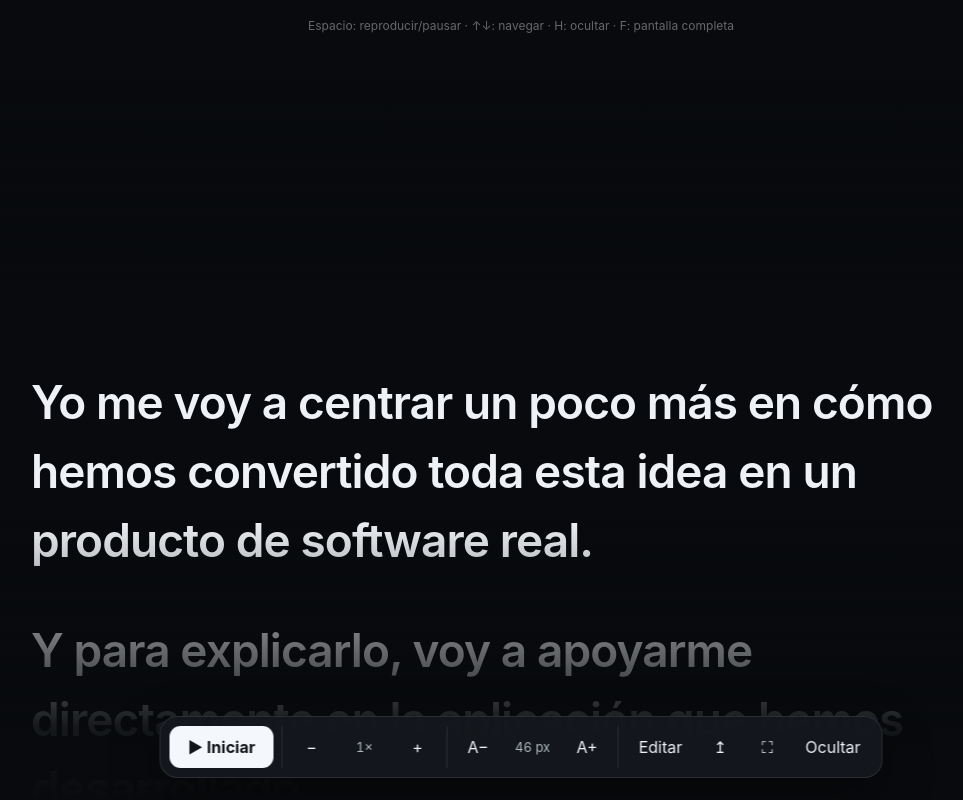
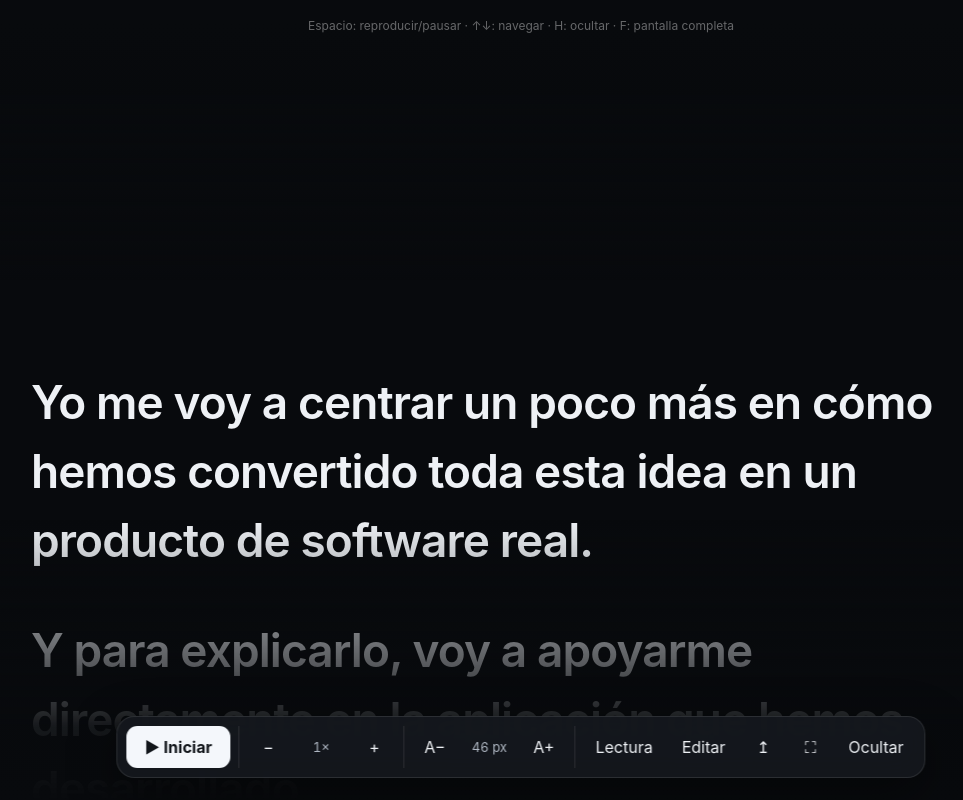
Before and after one commit to jlfernandezfernandez/teleprompter, a Svelte app: page / in a window 1280 px wide. Shown: the whole page, without its empty margins (119-1082 px from the left). Built offline with nearby package versions, Linux system fonts and the light colour scheme.

Commit message:
Add focused reading controls

```diff
--- a/src/App.svelte
+++ b/src/App.svelte
@@ -2,14 +2,23 @@
   import { onMount } from 'svelte';
   import { DEFAULT_SCRIPT } from './lib/defaultScript';
 
-  const KEYS = { text: 'teleprompter-text', speed: 'teleprompter-speed', font: 'teleprompter-font' };
+  const KEYS = {
+    text: 'teleprompter-text',
+    speed: 'teleprompter-speed',
+    font: 'teleprompter-font',
+    width: 'teleprompter-width',
+    lineHeight: 'teleprompter-line-height'
+  };
   let reader: HTMLDivElement;
   let text = DEFAULT_SCRIPT;
   let draft = DEFAULT_SCRIPT;
   let speed = 1;
   let fontSize = 46;
+  let readerWidth = 980;
+  let lineHeight = 1.5;
   let playing = false;
   let controlsHidden = false;
+  let readingSettingsOpen = false;
   let editing = false;
 
   const paragraphs = () => text.split(/\n\s*\n/).filter(Boolean);
@@ -23,6 +32,8 @@
     draft = text;
     speed = Number(localStorage.getItem(KEYS.speed)) || 1;
     fontSize = Number(localStorage.getItem(KEYS.font)) || 46;
+    readerWidth = Number(localStorage.getItem(KEYS.width)) || 980;
+    lineHeight = Number(localStorage.getItem(KEYS.lineHeight)) || 1.5;
 
     let frame = 0;
     let previous = 0;
@@ -61,6 +72,18 @@
     fontSize = Math.min(76, Math.max(28, fontSize + delta));
     localStorage.setItem(KEYS.font, String(fontSize));
   }
+  function changeReaderWidth(value: number) {
+    readerWidth = value;
+    localStorage.setItem(KEYS.width, String(value));
+  }
+  function changeLineHeight(value: number) {
+    lineHeight = value;
+    localStorage.setItem(KEYS.lineHeight, String(value));
+  }
+  function resetReadingSettings() {
+    changeReaderWidth(980);
+    changeLineHeight(1.5);
+  }
   function move(amount: number) {
     playing = false;
     reader.scrollBy({ top: amount, behavior: 'smooth' });
@@ -88,7 +111,7 @@
 
 <main class:controls-hidden={controlsHidden}>
   <div class="reader" bind:this={reader} role="region" aria-label="Texto del teleprompter" onwheel={() => playing = false} ontouchstart={() => playing = false}>
-    <article class="script" style:font-size={`${fontSize}px`}>
+    <article class="script" style:font-size={`${fontSize}px`} style:max-width={`${readerWidth}px`} style:line-height={lineHeight}>
       {#each paragraphs() as paragraph}
         <p class:cue={isCue(paragraph)}>
           {#each formatParts(paragraph) as part}
@@ -102,11 +125,26 @@
   <div class="shade bottom" aria-hidden="true"></div>
   <div class="hint">Espacio: reproducir/pausar · ↑↓: navegar · H: ocultar · F: pantalla completa</div>
 
+  {#if readingSettingsOpen}
+    <section class="reading-settings" aria-label="Ajustes de lectura">
+      <header><strong>Lectura</strong><button class="close-settings" aria-label="Cerrar ajustes" onclick={() => readingSettingsOpen = false}>✕</button></header>
+      <label>
+        <span><span>Ancho del texto</span><output>{readerWidth} px</output></span>
+        <input type="range" min="480" max="1280" step="20" value={readerWidth} oninput={(event) => changeReaderWidth(Number(event.currentTarget.value))} />
+      </label>
+      <label>
+        <span><span>Espaciado de líneas</span><output>{lineHeight.toFixed(2)}×</output></span>
+        <input type="range" min="1.25" max="1.9" step="0.05" value={lineHeight} oninput={(event) => changeLineHeight(Number(event.currentTarget.value))} />
+      </label>
+      <button class="reset-settings" onclick={resetReadingSettings}>Restablecer</button>
+    </section>
+  {/if}
+
   <nav class="toolbar" aria-label="Controles del teleprompter">
     <div class="group"><button class="btn primary" class:active={playing} onclick={() => playing = !playing}>{playing ? 'Ⅱ  Pausa' : '▶  Iniciar'}</button></div>
     <div class="group"><button class="btn" aria-label="Más lento" onclick={() => changeSpeed(-.25)}>−</button><span class="value">{speed}×</span><button class="btn" aria-label="Más rápido" onclick={() => changeSpeed(.25)}>+</button></div>
     <div class="group"><button class="btn" aria-label="Texto más pequeño" onclick={() => changeFont(-2)}>A−</button><span class="value">{fontSize} px</span><button class="btn" aria-label="Texto más grande" onclick={() => changeFont(2)}>A+</button></div>
-    <div class="group"><button class="btn" onclick={openEditor}>Editar</button><button class="btn" aria-label="Volver al inicio" onclick={reset}>↥</button><button class="btn" aria-label="Pantalla completa" onclick={toggleFullscreen}>⛶</button><button class="btn" onclick={() => controlsHidden = true}>Ocultar</button></div>
+    <div class="group"><button class="btn" class:active={readingSettingsOpen} aria-expanded={readingSettingsOpen} onclick={() => readingSettingsOpen = !readingSettingsOpen}>Lectura</button><button class="btn" onclick={openEditor}>Editar</button><button class="btn" aria-label="Volver al inicio" onclick={reset}>↥</button><button class="btn" aria-label="Pantalla completa" onclick={toggleFullscreen}>⛶</button><button class="btn" onclick={() => { controlsHidden = true; readingSettingsOpen = false; }}>Ocultar</button></div>
   </nav>
   <button class="show-controls" aria-label="Mostrar controles" onclick={() => controlsHidden = false}>•••</button>
 
--- a/src/styles.css
+++ b/src/styles.css
@@ -5,7 +5,7 @@ body { background: #080a0d; color: #eef1f5; }
 button, textarea { font: inherit; color: inherit; }
 .reader { position: fixed; inset: 0; overflow-y: auto; scroll-behavior: smooth; scrollbar-width: none; overscroll-behavior: contain; }
 .reader::-webkit-scrollbar { display: none; }
-.script { width: min(980px, calc(100vw - 40px)); margin: 0 auto; padding: 46vh 0 52vh; font-weight: 560; line-height: 1.5; letter-spacing: -.02em; }
+.script { width: calc(100vw - 40px); margin: 0 auto; padding: 46vh 0 52vh; font-weight: 560; letter-spacing: -.02em; }
 .script p { margin: 0 0 .9em; white-space: pre-line; }
 .script .cue { color: #8ec5ff; font-size: .68em; font-weight: 750; letter-spacing: .03em; text-transform: uppercase; }
 .script strong { color: #fff; font-weight: 780; }
@@ -18,6 +18,7 @@ button, textarea { font: inherit; color: inherit; }
 .group:last-child { padding: 0; border: 0; }
 .btn { height: 42px; min-width: 42px; border: 0; border-radius: 11px; background: transparent; cursor: pointer; padding: 0 12px; }
 .btn:hover { background: rgba(255,255,255,.09); }
+.btn.active { color: #8ec5ff; background: rgba(142,197,255,.1); }
 .btn.primary { min-width: 104px; background: #f4f7fb; color: #11151a; font-weight: 720; }
 .btn.primary.active { background: #cfe6ff; }
 .value { min-width: 54px; text-align: center; color: #aeb6c2; font-size: 13px; font-variant-numeric: tabular-nums; }
@@ -25,6 +26,18 @@ button, textarea { font: inherit; color: inherit; }
 .controls-hidden .show-controls { opacity: .72; pointer-events: auto; }
 .hint { position: fixed; z-index: 5; top: 18px; left: 50%; transform: translateX(-50%); color: rgba(255,255,255,.38); font-size: 12px; white-space: nowrap; }
 .controls-hidden .hint { opacity: 0; }
+.reading-settings { position: fixed; z-index: 12; left: 50%; bottom: 86px; width: min(360px, calc(100vw - 24px)); transform: translateX(-50%); padding: 16px; border: 1px solid rgba(255,255,255,.11); border-radius: 16px; background: rgba(21,24,30,.97); box-shadow: 0 18px 54px rgba(0,0,0,.5); backdrop-filter: blur(18px); }
+.reading-settings header, .reading-settings label > span { display: flex; align-items: center; justify-content: space-between; }
+.reading-settings header { margin-bottom: 18px; }
+.reading-settings header strong { font-size: 15px; }
+.reading-settings label { display: block; margin-top: 16px; color: #d7dce3; font-size: 13px; }
+.reading-settings output { color: #8ec5ff; font-variant-numeric: tabular-nums; }
+.reading-settings input[type="range"] { width: 100%; margin: 10px 0 0; accent-color: #8ec5ff; cursor: pointer; }
+.close-settings, .reset-settings { border: 0; background: transparent; color: #9da6b3; cursor: pointer; }
+.close-settings { width: 30px; height: 30px; border-radius: 8px; }
+.close-settings:hover { background: rgba(255,255,255,.08); color: #fff; }
+.reset-settings { margin-top: 18px; padding: 0; font-size: 12px; }
+.reset-settings:hover { color: #fff; }
 .modal { position: fixed; z-index: 20; inset: 0; display: grid; place-items: center; background: rgba(0,0,0,.72); backdrop-filter: blur(6px); }
 .editor { width: min(820px, calc(100vw - 28px)); height: min(760px, calc(100vh - 28px)); display: flex; flex-direction: column; border: 1px solid rgba(255,255,255,.13); border-radius: 20px; background: #111419; overflow: hidden; box-shadow: 0 30px 100px rgba(0,0,0,.65); }
 .editor header, .editor footer { display: flex; align-items: center; padding: 14px 20px; border-bottom: 1px solid rgba(255,255,255,.09); }
@@ -34,5 +47,5 @@ button, textarea { font: inherit; color: inherit; }
 .editor .autosave { margin-right: auto; color: #8993a1; font-size: 13px; }
 .editor textarea { flex: 1; width: 100%; resize: none; border: 0; outline: 0; padding: 24px; background: transparent; font-size: 18px; line-height: 1.6; }
 .editor .save { background: #eaf3ff; color: #10151b; font-weight: 700; }
-@media (max-width: 720px) { .toolbar { flex-wrap: wrap; justify-content: center; width: min(430px, calc(100vw - 20px)); } .script { width: calc(100vw - 32px); } .group { border: 0; padding: 0; } .btn { padding: 0 10px; } }
+@media (max-width: 720px) { .toolbar { flex-wrap: wrap; justify-content: center; width: min(470px, calc(100vw - 20px)); } .script { width: calc(100vw - 32px); } .group { border: 0; padding: 0; } .btn { padding: 0 9px; } .reading-settings { bottom: 132px; } }
 @media (prefers-reduced-motion: reduce) { .reader { scroll-behavior: auto; } }
```
Also changed, not shown: 1 other file (tests, documents, lock files or other folders).
